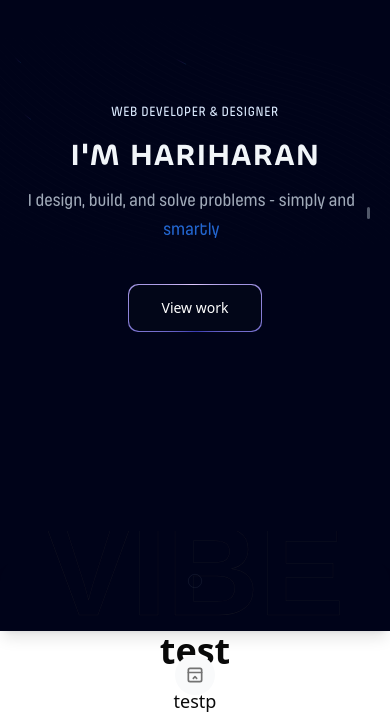
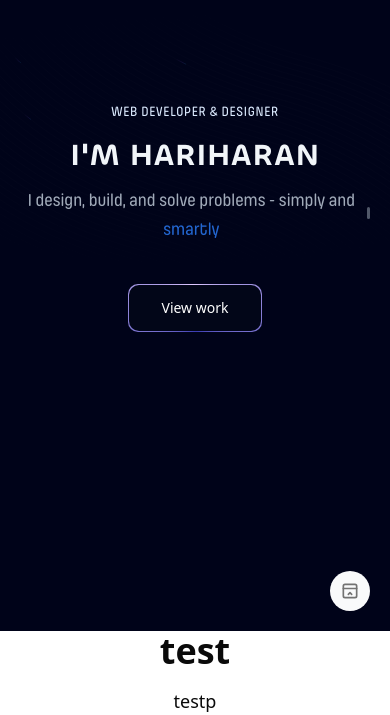
Before and after one commit to HariHaran086/personal-website-next-js, a Next.js app: page / in a window 390 px wide. Shown: the part 213-928 px from the top of the page. Built offline with nearby package versions, Linux system fonts and the light colour scheme.

Commit message:
Fixed issues with nav bar mobile version.

```diff
--- a/app/layout.tsx
+++ b/app/layout.tsx
@@ -63,14 +63,16 @@ export default function RootLayout({
           ${pilcrowHeavy.variable}
           antialiased`}
       >
-        <div className="fixed bottom-0 left-0 right-0 z-50 flex items-center justify-center shadow-lg rounded-tl-3xl rounded-tr-3xl p-4">
+        <div className="fixed bottom-15 right-15 z-50 md:bottom-10 md:left-0 md:right-0 md:flex md:items-center md:justify-center md:rounded-tl-3xl md:rounded-tr-3xl md:p-4">
           <FloatingDock items={[
             {title: "Home", icon: <FaHome className="h-full w-full text-slate-500 dark:text-slate-300"/>, href: "#home"},
             {title: "Portfolio", icon: <FaSuitcase className="h-full w-full text-slate-500 dark:text-slate-300"/>, href: "#portfolio"},
             {title: "LinkedIn", icon: <FaLinkedin className="h-full w-full text-slate-500 dark:text-slate-300"/>, href: "https://www.linkedin.com/in/hariharanmanochrasa/"},
             {title: "Fiverr", icon: <TbBrandFiverr className="h-full w-full text-slate-500 dark:text-slate-300"/>, href: "https://www.fiverr.com/s/NND7QDR"}
           ]}
-          mobileClassName="translate-y-20"/>
+            mobileClassName="fixed"
+            desktopClassName="fixed"
+          />
         </div>
         {children}
       </body>
--- a/components/hero.tsx
+++ b/components/hero.tsx
@@ -69,9 +69,9 @@ export default function Hero() {
             <GradientButton text="View work" />
           </div>
         </div>
-        <div className="absolute z-11 bottom-0">
+        {/* <div className="absolute z-11 bottom-0">
           <TextHoverEffect duration={0.2} text={"VIBE"} classes={`text-9xl`} />
-        </div>
+        </div> */}
       </div>
     </>
   );
```
